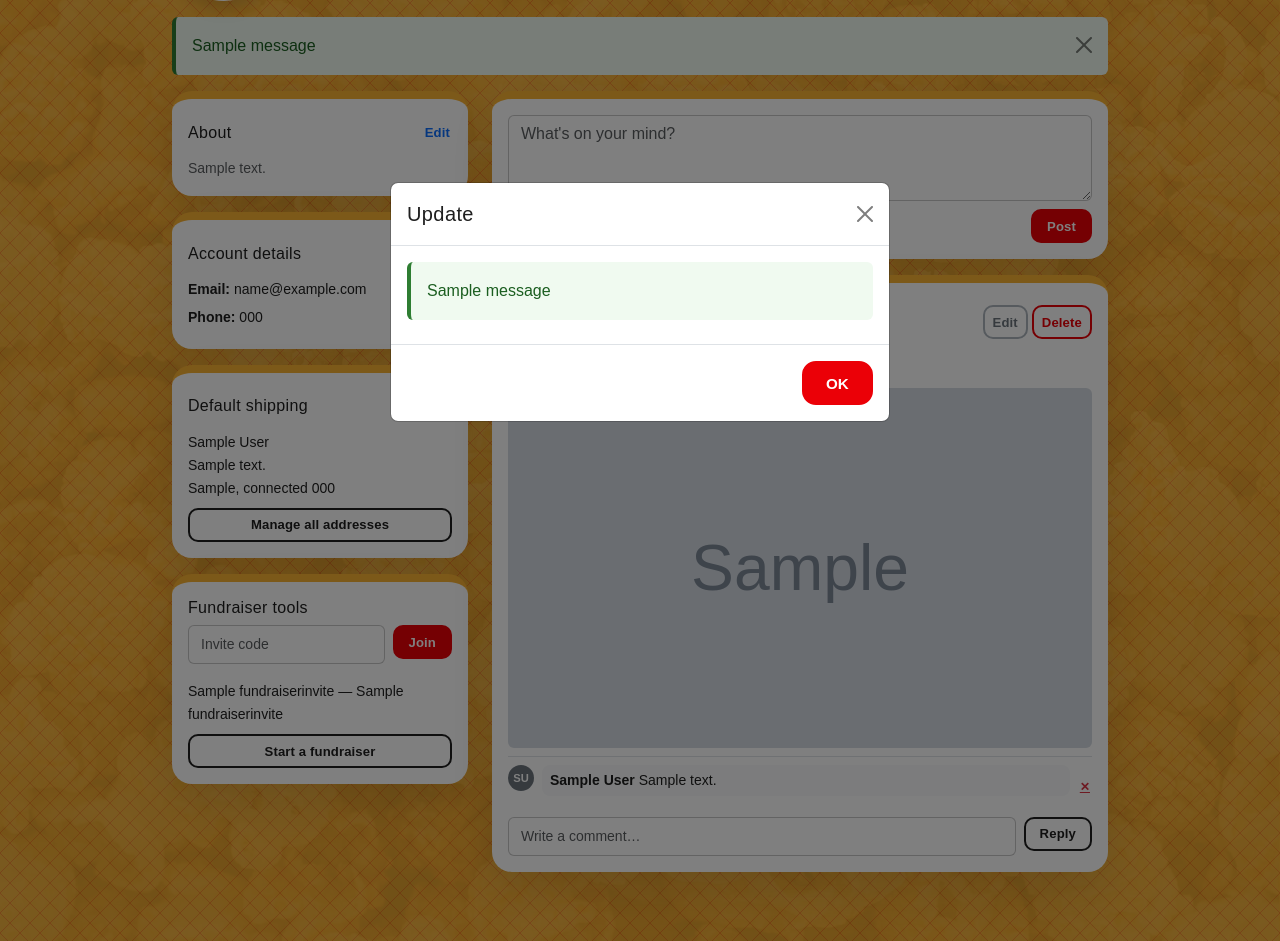
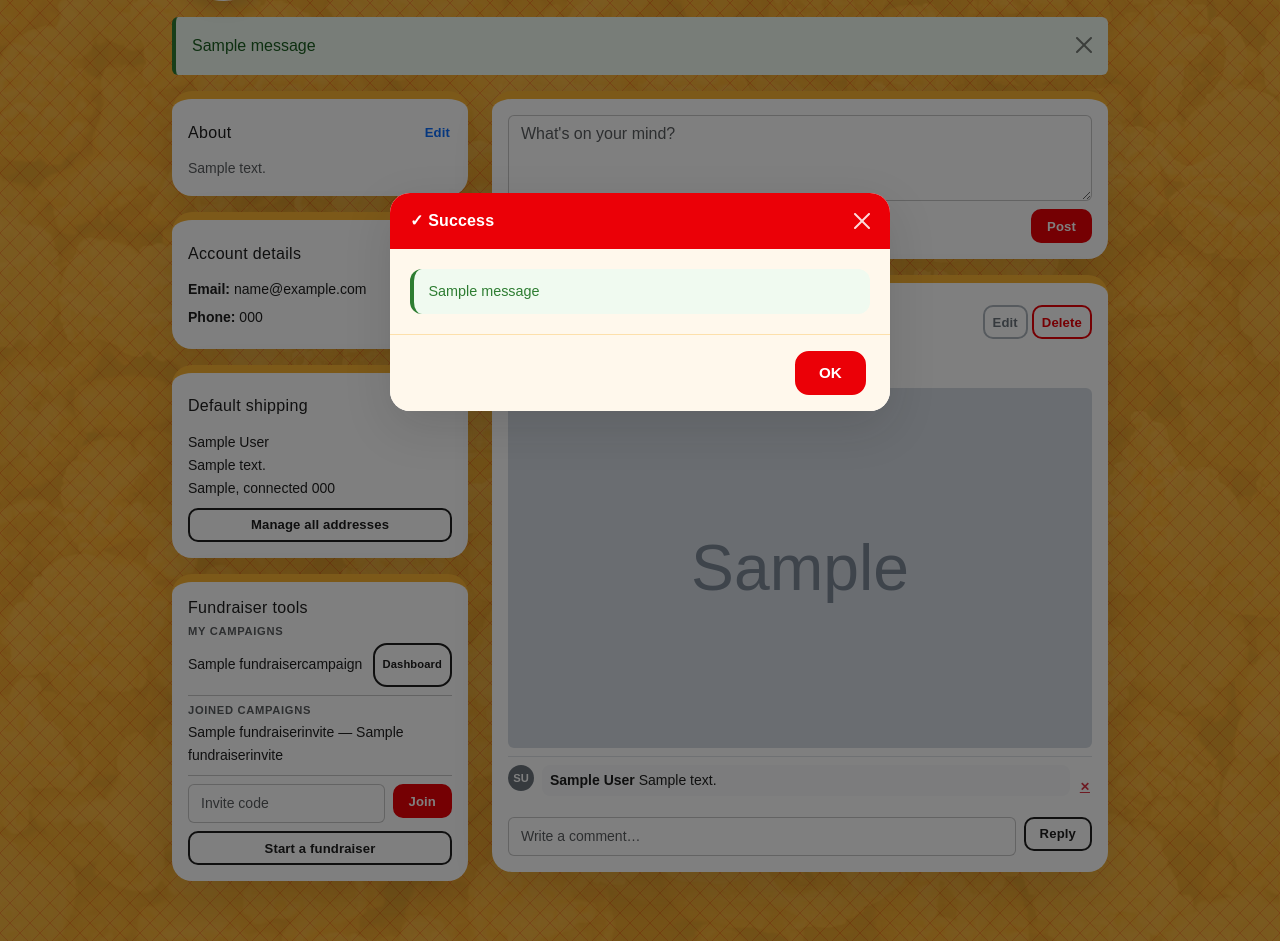
Before and after one commit to jeuanimo/popcorn-n-such, a Django app: page /accounts/profile/ in a window 1280 px wide. Shown: the part 337-1278 px from the top of the page. Run offline with Django 5.2, Linux system fonts and the light colour scheme; a user stored in the database is signed in; data comes from the database, SQL or seed files in the repository; tables that the repository leaves empty hold one stand-in row (values such as "Sample post"); grey boxes marked "Sample" are stand-in pictures; one stand-in notice (Sample message) is shown; parts of the project's set-up code (start-up, migrations or seed data) failed here and were passed over.

Commit message:
feat: show managed fundraiser campaigns on profile + themed modals
- profile: query FundraiserCampaign.created_by=user and pass as managed_campaigns
- profile sidebar: My campaigns section with Dashboard links, Joined campaigns section
- modal: site-modal class with red header, cream body, typed msg-pill messages in both base templates
- theme.css: .site-modal and .msg-pill CSS

```diff
--- a/accounts/views.py
+++ b/accounts/views.py
@@ -9,7 +9,7 @@ from django.views.generic import TemplateView
 from cart.models import Cart
 from cart.services import CartService
 from core.security import role_required
-from fundraisers.models import FundraiserInvite, FundraiserParticipation
+from fundraisers.models import FundraiserCampaign, FundraiserInvite, FundraiserParticipation
 from orders.models import Order
 from security_audit.models import AuditAction
 from security_audit.utils import log_audit_event
@@ -168,6 +168,11 @@ def profile_view(request):
 		.prefetch_related("comments__author")
 		.order_by("-created_at")[:20]
 	)
+	managed_campaigns = (
+		FundraiserCampaign.objects.filter(created_by=request.user)
+		.select_related("organization")
+		.order_by("-created_at")[:8]
+	)
 	return render(
 		request,
 		"accounts/profile.html",
@@ -182,6 +187,7 @@ def profile_view(request):
 			"posts": posts,
 			"saved_addresses": SavedAddress.objects.filter(user=request.user).order_by("-is_default", "label", "created_at"),
 			"fundraiser_participations": FundraiserParticipation.objects.filter(user=request.user).select_related("invite")[:8],
+			"managed_campaigns": managed_campaigns,
 			"fundraiser_join_form": FundraiserJoinForm(),
 		},
 	)
--- a/static/css/theme.css
+++ b/static/css/theme.css
@@ -506,6 +506,78 @@ a:hover { color: var(--popcorn-red-dk); }
   font-style: normal;
 }
 
+/* ── Themed modals ───────────────────────────────────────────── */
+
+.site-modal .modal-content {
+  border: none;
+  border-radius: var(--radius-lg);
+  box-shadow: var(--shadow-lg);
+  overflow: hidden;
+}
+
+.site-modal .modal-header {
+  background: var(--popcorn-red);
+  border-bottom: none;
+  padding: 1rem 1.25rem;
+}
+
+.site-modal .modal-title {
+  color: #fff;
+  font-weight: 700;
+  font-size: 1rem;
+  letter-spacing: .01em;
+}
+
+.site-modal .btn-close {
+  filter: invert(1) brightness(2);
+  opacity: .85;
+}
+
+.site-modal .modal-body {
+  background: var(--warm-cream-bg);
+  padding: 1.25rem;
+}
+
+.site-modal .modal-footer {
+  background: var(--warm-cream-bg);
+  border-top: 1px solid rgba(249,178,51,.35);
+  padding: .75rem 1.25rem;
+}
+
+/* Message pills inside the themed modal */
+.site-modal .msg-pill {
+  display: flex;
+  align-items: flex-start;
+  gap: .6rem;
+  padding: .65rem .9rem;
+  border-radius: var(--radius);
+  font-size: .9rem;
+  font-weight: 500;
+  margin-bottom: .5rem;
+}
+.site-modal .msg-pill:last-child { margin-bottom: 0; }
+
+.site-modal .msg-pill.msg-success {
+  background: #f0faf0;
+  color: var(--success-green);
+  border-left: 4px solid var(--success-green);
+}
+.site-modal .msg-pill.msg-error {
+  background: #fff0f0;
+  color: var(--popcorn-red-dk);
+  border-left: 4px solid var(--popcorn-red);
+}
+.site-modal .msg-pill.msg-warning {
+  background: #fffbea;
+  color: #7c5c00;
+  border-left: 4px solid var(--butter-gold-dk);
+}
+.site-modal .msg-pill.msg-info {
+  background: #f0f4ff;
+  color: #1a3a8f;
+  border-left: 4px solid #4a6cf7;
+}
+
 /* ── Footer ─────────────────────────────────────────────────── */
 
 .site-footer {
--- a/templates/accounts/profile.html
+++ b/templates/accounts/profile.html
@@ -160,17 +160,38 @@
             {# Fundraiser tools #}
             <div class="hero-card p-3 mb-3" id="fundraiser-tools">
                 <h2 class="h6 mb-2">Fundraiser tools</h2>
-                <form method="post" action="{% url 'accounts:fundraiser-join' %}" class="d-flex gap-2 mb-3">
+
+                {# Campaigns I manage #}
+                {% if managed_campaigns %}
+                    <h3 class="small fw-bold text-uppercase text-muted mb-1" style="font-size:.7rem;letter-spacing:.06em;">My campaigns</h3>
+                    {% for campaign in managed_campaigns %}
+                        <div class="d-flex align-items-center justify-content-between mb-1">
+                            <span class="small text-truncate me-2">{{ campaign.campaign_name }}</span>
+                            <a href="{% url 'fundraisers:campaign-dashboard' campaign.slug %}"
+                               class="btn btn-xs btn-outline-dark flex-shrink-0"
+                               style="font-size:.7rem;padding:.15rem .5rem;">Dashboard</a>
+                        </div>
+                    {% endfor %}
+                    <hr class="my-2">
+                {% endif %}
+
+                {# Campaigns joined via invite #}
+                {% if fundraiser_participations %}
+                    <h3 class="small fw-bold text-uppercase text-muted mb-1" style="font-size:.7rem;letter-spacing:.06em;">Joined campaigns</h3>
+                    {% for p in fundraiser_participations %}
+                        <p class="small mb-1">{{ p.invite.campaign_name }}{% if p.invite.team_name %} — {{ p.invite.team_name }}{% endif %}</p>
+                    {% endfor %}
+                    <hr class="my-2">
+                {% endif %}
+
+                {# Join by invite code #}
+                <form method="post" action="{% url 'accounts:fundraiser-join' %}" class="d-flex gap-2 mb-2">
                     {% csrf_token %}
                     {{ fundraiser_join_form.invite_code }}
                     <button class="btn btn-sm btn-brand flex-shrink-0" type="submit">Join</button>
                 </form>
-                {% for p in fundraiser_participations %}
-                    <p class="small mb-1">{{ p.invite.campaign_name }}{% if p.invite.team_name %} — {{ p.invite.team_name }}{% endif %}</p>
-                {% empty %}
-                    <p class="small text-muted mb-2">No fundraiser participations yet.</p>
-                {% endfor %}
-                <a href="{% url 'fundraisers:signup' %}" class="btn btn-sm btn-outline-dark w-100 mt-1">
+
+                <a href="{% url 'fundraisers:signup' %}" class="btn btn-sm btn-outline-dark w-100">
                     Start a fundraiser
                 </a>
             </div>
--- a/templates/base/base.html
+++ b/templates/base/base.html
@@ -131,7 +131,7 @@
             {% endblock content %}
         </main>
         {% if messages %}
-            <div class="modal fade"
+            <div class="modal fade site-modal"
                  id="siteMessageModal"
                  tabindex="-1"
                  aria-labelledby="siteMessageModalLabel"
@@ -139,7 +139,9 @@
                 <div class="modal-dialog modal-dialog-centered">
                     <div class="modal-content">
                         <div class="modal-header">
-                            <h5 class="modal-title" id="siteMessageModalLabel">Update</h5>
+                            <h5 class="modal-title" id="siteMessageModalLabel">
+                                {% for message in messages %}{% if 'error' in message.tags %}&#x26A0; Error{% elif 'success' in message.tags %}&#x2713; Success{% elif 'warning' in message.tags %}&#x26A0; Warning{% else %}&#x2139; Note{% endif %}{% endfor %}
+                            </h5>
                             <button type="button"
                                     class="btn-close"
                                     data-bs-dismiss="modal"
@@ -147,8 +149,9 @@
                         </div>
                         <div class="modal-body">
                             {% for message in messages %}
-                                <div class="alert alert-{{ message.tags|default:'info' }} mb-2"
-                                     role="alert">{{ message }}</div>
+                                <div class="msg-pill msg-{% if 'error' in message.tags %}error{% elif 'success' in message.tags %}success{% elif 'warning' in message.tags %}warning{% else %}info{% endif %}">
+                                    {{ message }}
+                                </div>
                             {% endfor %}
                         </div>
                         <div class="modal-footer">
```
Also changed, not shown: templates/staff/base.html (+7 -4 lines).
